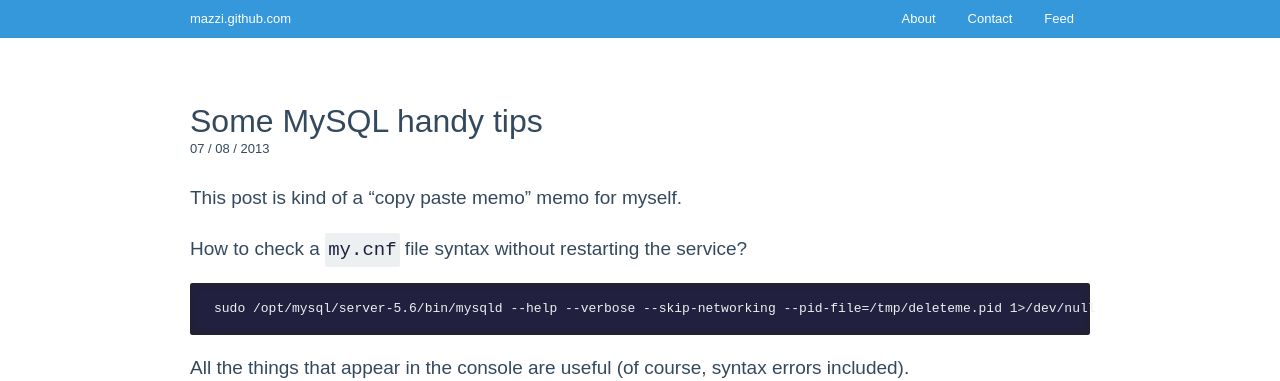
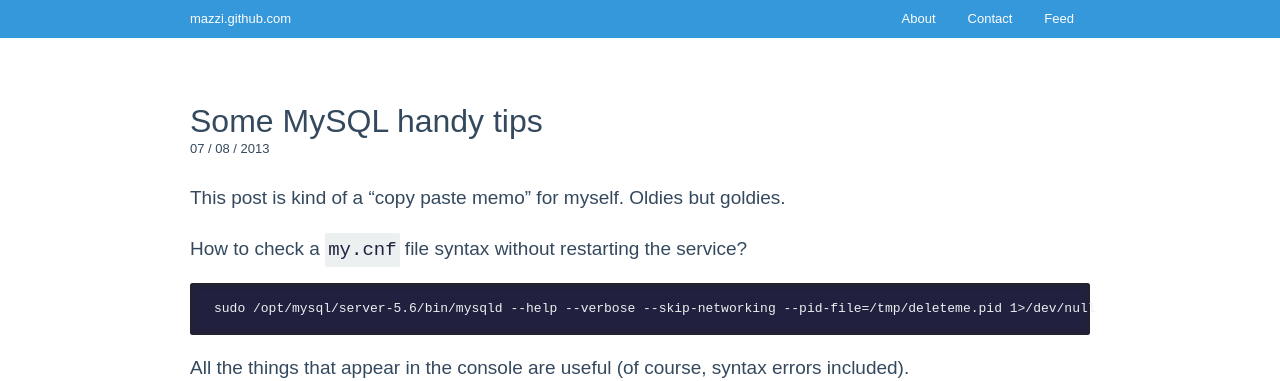
Before and after one commit to mazzi/mazzi.github.com, a Jekyll site: the page built from _posts/2013-08-07-Some-mysql-handy-tips.md, in a window 1280 px wide. Shown: the top 381 px of the page. Built offline with Jekyll 4.4.1, drawn with Linux system fonts in a browser that asks for light colours; comment, search, counter and statistics services are not loaded.

Commit message:
Typo fixed.

```diff
--- a/_posts/2013-08-07-Some-mysql-handy-tips.md
+++ b/_posts/2013-08-07-Some-mysql-handy-tips.md
@@ -4,7 +4,7 @@ title: Some MySQL handy tips
 tags: [tips, copypaste, mysql]
 ---
 
-This post is kind of a "copy paste memo" memo for myself.
+This post is kind of a "copy paste memo" for myself. Oldies but goldies.
 
 How to check a `my.cnf` file syntax without restarting the service?
 
```
